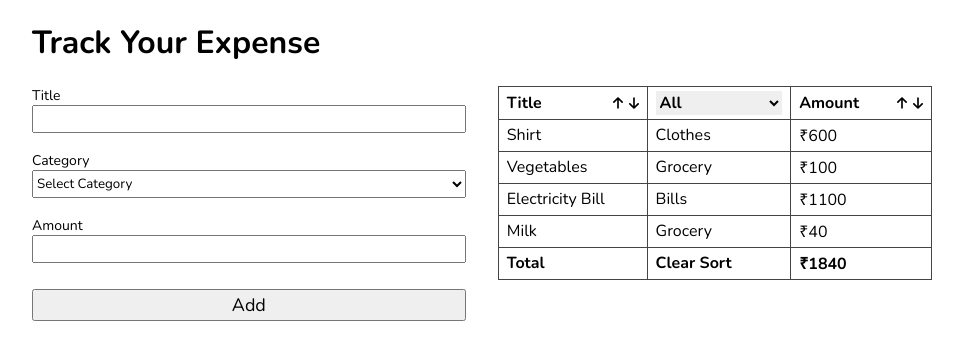
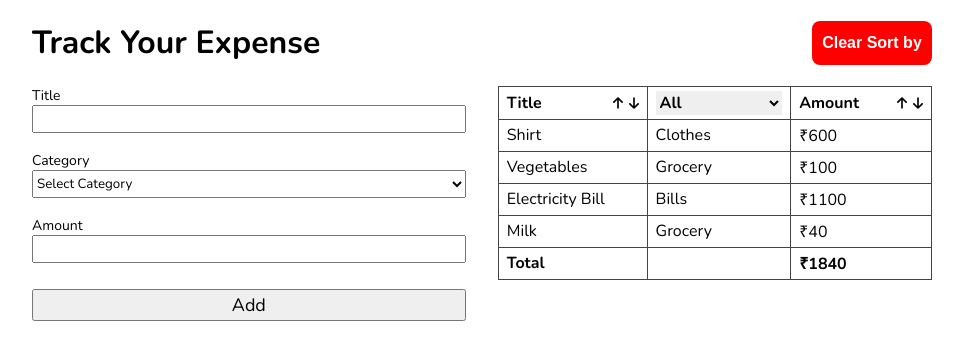
Before and after one commit to ashish-kumardev/expense-tracker-react.js, a React (Vite) app: page / in a window 1280 px wide. Shown: the top 360 px of the page, without its empty margins (158-1121 px from the left). Built offline with nearby package versions, Linux system fonts and the light colour scheme.

Commit message:
implement localStorage using custom hook and Fix UI

```diff
--- a/src/App.css
+++ b/src/App.css
@@ -8,6 +8,7 @@ body {
 main {
   max-width: 900px;
   margin-inline: auto;
+  position: relative;
 }
 
 * {
@@ -19,6 +20,7 @@ main {
   justify-content: center;
   align-items: flex-start;
   gap: 32px;
+  position: unset;
 }
 
 .expense-form {
@@ -129,8 +131,20 @@ main {
   top: 100%;
 }
 
-.clear-sorting{
+.clear-sort{
   cursor: pointer;
+  position: absolute;
+  width: 120px;
+  padding: .8rem 0;
+  border: none;
+  outline: none;
+  border-radius: 8px;
+  top: 0;
+  right: 0;
+  background-color: red;
+  color: #fff;
+  font-weight: 600;
+  font-size: 1rem;
 }
 
 @media (max-width: 900px) {
@@ -142,3 +156,24 @@ main {
     flex-direction: column;
   }
 }
+
+@media (max-width : 468px){
+  .clear-sort{
+    bottom: -12%;
+    top: initial;
+    font-size: .85rem;
+    padding: 10px 0;
+    width: 100px;
+    border-radius: 4px;
+  }
+}
+
+
+@media (max-width : 300px){
+  body{
+    margin: 0 8px;
+  }
+  .expense-table{
+    font-size: 12px;
+  }
+}
--- a/src/App.jsx
+++ b/src/App.jsx
@@ -3,16 +3,16 @@ import ExpenseTable from "./components/ExpenseTable";
 import "./App.css";
 import { useState } from "react";
 import ExpenseData from "../ExpenseData";
+import { useLocalStorage } from "./hooks/useLocalStorage";
 
 function App() {
-  const [expenseData, setExpenseData] = useState(ExpenseData);
-  const [expense, setExpense] = useState({
+  const [expenseData, setExpenseData] = useLocalStorage('expenseData', ExpenseData);
+  const [expense, setExpense] = useLocalStorage('expense',{
     title: "",
     category: "",
     amount: "",
   });
-  const [isEdit, setIsEdit] = useState(false);
-  const [editRowId, setEditRowId] = useState(null);
+  const [editRowId, setEditRowId] = useLocalStorage('editRowId', null);
   return (
     <main>
       <h1>Track Your Expense</h1>
@@ -21,15 +21,13 @@ function App() {
           setExpenseData={setExpenseData}
           expense={expense}
           setExpense={setExpense}
-          isEdit={isEdit}
-          setIsEdit={setIsEdit}
           editRowId={editRowId}
+          setEditRowId= {setEditRowId}
         />
         <ExpenseTable
           expenseData={expenseData}
           setExpenseData={setExpenseData}
           setExpense={setExpense}
-          setIsEdit={setIsEdit}
           setEditRowId={setEditRowId}
         />
       </div>
--- a/src/components/ContextMenu.jsx
+++ b/src/components/ContextMenu.jsx
@@ -7,7 +7,6 @@ export default function ContextMenu({
   expenseData,
   setExpenseData,
   setExpense,
-  setIsEdit,
   setEditRowId,
 }) {
   return (
@@ -18,7 +17,6 @@ export default function ContextMenu({
             (expense) => expense.id === rowId
           );
           setExpense({ title, category, amount });
-          setIsEdit(true);
           setEditRowId(rowId);
           setContextMenuPosition({});
         }}
--- a/src/components/ExpenseForm.jsx
+++ b/src/components/ExpenseForm.jsx
@@ -6,9 +6,8 @@ export default function ExpenseForm({
   setExpenseData,
   expense,
   setExpense,
-  isEdit,
-  setIsEdit,
   editRowId,
+  setEditRowId
 }) {
   const [error, setError] = useState({});
 
@@ -78,7 +77,7 @@ export default function ExpenseForm({
     e.preventDefault();
     const validationResult = validateForm(expense);
     if (Object.values(validationResult).length) return;
-    if (isEdit) {
+    if (editRowId) {
       setExpenseData((prev) => {
         const updatedExpenses = prev.map((exp) => {
           if (exp.id === editRowId) {
@@ -99,13 +98,15 @@ export default function ExpenseForm({
         category: "",
         amount: "",
       });
+
+      setEditRowId('')
       return;
     }
     setExpenseData((prev) => [
       ...prev,
       {
+        id: crypto.randomUUID(),
         ...expense,
-        id: crypto.randomUUID(),
       },
     ]);
     setExpense({
@@ -147,7 +148,7 @@ export default function ExpenseForm({
         value={expense.amount}
         error={error.amount}
       />
-      <button className="add-btn">{isEdit ? "Save" : "Add"}</button>
+      <button className="add-btn">{editRowId ? "Save" : "Add"}</button>
     </form>
   );
 }
--- a/src/components/ExpenseTable.jsx
+++ b/src/components/ExpenseTable.jsx
@@ -7,7 +7,6 @@ export default function ExpenseTable({
   expenseData,
   setExpenseData,
   setExpense,
-  setIsEdit,
   setEditRowId,
 }) {
   const [contextMenuPosition, setContextMenuPosition] = useState({});
@@ -35,10 +34,10 @@ export default function ExpenseTable({
 
                 <svg
                   onClick={() => {
-                    if (sortStatus === "ascending") {
+                    if (sortStatus === "ascendingTitle") {
                       return;
                     }
-                    setSortStatus("ascending");
+                    setSortStatus("ascendingTitle");
                     return setSortCallback(
                       () => (a, b) => a.title.localeCompare(b.title)
                     );
@@ -54,10 +53,10 @@ export default function ExpenseTable({
 
                 <svg
                   onClick={() => {
-                    if (sortStatus === "descending") {
+                    if (sortStatus === "descendingTitle") {
                       return;
                     }
-                    setSortStatus("descending");
+                    setSortStatus("descendingTitle");
                     return setSortCallback(
                       () => (a, b) => b.title.localeCompare(a.title)
                     );
@@ -91,10 +90,10 @@ export default function ExpenseTable({
 
                 <svg
                   onClick={() => {
-                    if (sortStatus === "ascending") {
+                    if (sortStatus === "ascendingAmount") {
                       return;
                     }
-                    setSortStatus("ascending");
+                    setSortStatus("ascendingAmount");
                     return setSortCallback(() => (a, b) => a.amount - b.amount);
                   }}
                   xmlns="http://www.w3.org/2000/svg"
@@ -108,10 +107,10 @@ export default function ExpenseTable({
 
                 <svg
                   onClick={() => {
-                    if (sortStatus === "descending") {
+                    if (sortStatus === "descendingAmount") {
                       return;
                     }
-                    setSortStatus("descending");
+                    setSortStatus("descendingAmount");
                     return setSortCallback(() => (a, b) => b.amount - a.amount);
                   }}
                   xmlns="http://www.w3.org/2000/svg"
@@ -150,17 +149,7 @@ export default function ExpenseTable({
             <td>
               <b>Total</b>
             </td>
-            <td
-              onClick={() => {
-                if (sortStatus === "clear") {
-                  return;
-                }
-                setSortStatus("clear");
-                return setSortCallback(() => () => {});
-              }}
-            >
-              <b className="clear-sorting">Clear Sort</b>
-            </td>
+            <td></td>
             <td>
               <b>₹{totalAmount}</b>
             </td>
@@ -175,10 +164,22 @@ export default function ExpenseTable({
           expenseData={expenseData}
           setExpenseData={setExpenseData}
           setExpense={setExpense}
-          setIsEdit={setIsEdit}
           setEditRowId={setEditRowId}
         />
       )}
+
+      <button
+        className="clear-sort"
+        onClick={() => {
+          if (sortStatus === "clear") {
+            return;
+          }
+          setSortStatus("clear");
+          return setSortCallback(() => () => {});
+        }}
+      >
+        Clear Sort by
+      </button>
     </>
   );
 }
--- /dev/null
+++ b/src/hooks/useLocalStorage.js
@@ -0,0 +1,25 @@
+import { useEffect, useState } from "react";
+
+export function useLocalStorage(key, initialValue) {
+  const [data, setData] = useState(initialValue);
+
+  useEffect(() => {
+    if (JSON.parse(localStorage.getItem(key))) {
+      setData(JSON.parse(localStorage.getItem(key)))
+    } else {
+      localStorage.setItem(key, JSON.stringify(data));
+    }
+  }, []);
+
+  const updateLocalStorage = (newData) => {
+    if(typeof newData === 'function'){
+      localStorage.setItem(key, JSON.stringify(newData(data)))
+      setData(newData(data))
+      return;
+    }
+    localStorage.setItem(key, JSON.stringify(newData))
+    setData(newData)
+  }
+
+  return [data, updateLocalStorage]
+}
```
